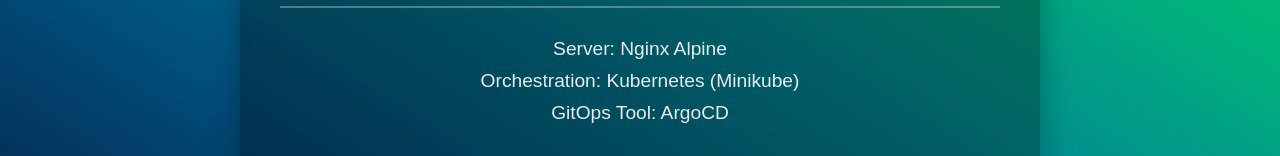
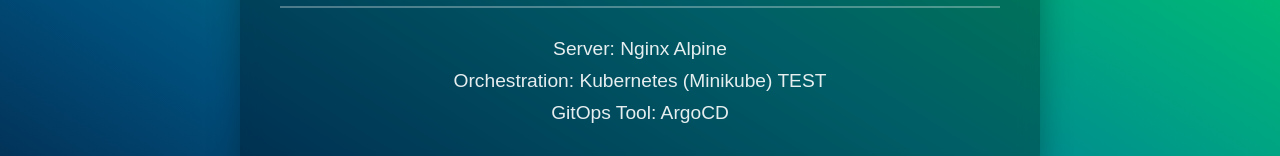
Before and after one commit to ahristov1/argocd-gitops, a plain HTML site: page app/index.html in a window 1280 px wide. Shown: the part 443-599 px from the top of the page. Drawn offline with Linux system fonts and the light colour scheme.

Commit message:
Test one header

```diff
--- a/app/index.html
+++ b/app/index.html
@@ -14,7 +14,7 @@
             </div>
             <div class="details">
                 <p>Server: Nginx Alpine</p>
-                <p>Orchestration: Kubernetes (Minikube)</p>
+                <p>Orchestration: Kubernetes (Minikube) TEST</p>
                 <p>GitOps Tool: ArgoCD</p>
             </div>
         </div>
```
